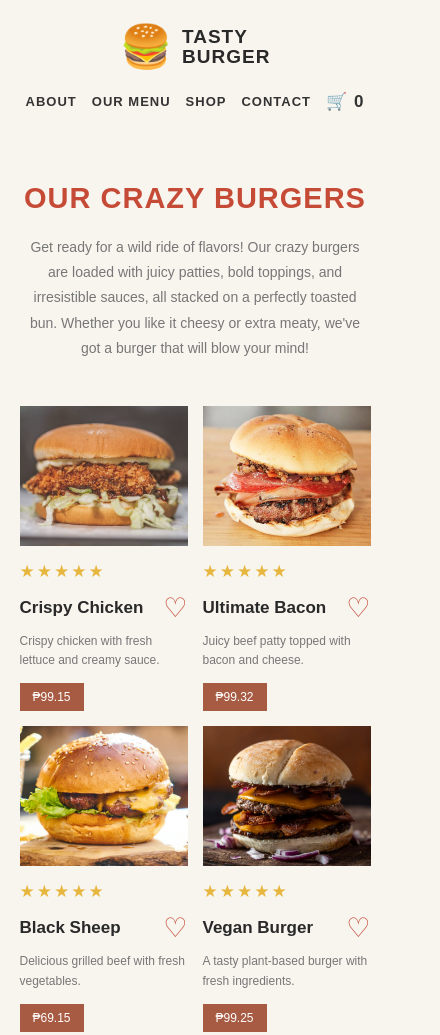
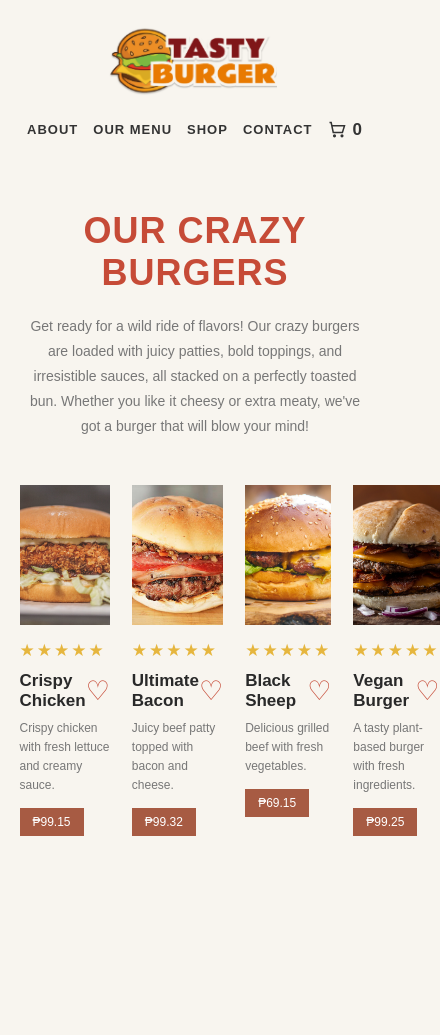
Before and after one commit to ravenpresado/tasty-burger, a plain HTML site: page index.html in a window 390 px wide. Shown: the whole page, 440 px wide, since content can reach past the window. After the commit the page ends 896 px from the top, so only its background shows below. Drawn offline with Linux system fonts and the light colour scheme.

Commit message:
Add tasty burger logo and improve styling

```diff
--- a/index.html
+++ b/index.html
@@ -12,20 +12,23 @@
     <header class="header">
         <div class="container navbar">
             <div class="logo">
-                <span class="burger-icon">🍔</span>
-                <div class="logo-text">
-                    <h2>TASTY</h2>
-                    <h2>BURGER</h2>
-                </div>
+                <img src="images/tasty-burger-logo.png"
+                     alt="Tasty Burger Logo">
             </div>
-
             <nav>
                 <a href="#about">ABOUT</a>
                 <a href="#menu">OUR MENU</a>
                 <a href="#shop">SHOP</a>
                 <a href="#contact">CONTACT</a>
                 <a href="#cart" class="cart">
-                    🛒 <span id="cart-count">0</span>
+                    <svg width="20" height="20" viewBox="0 0 24 24"
+                         fill="none" stroke="currentColor"
+                         stroke-width="1.8">
+                        <path d="M3 3h2l2.5 12h11L21 7H6"/>
+                        <circle cx="9" cy="19" r="1"/>
+                        <circle cx="18" cy="19" r="1"/>
+                    </svg>
+                    <span id="cart-count">0</span>
                 </a>
             </nav>
         </div>
--- a/style.css
+++ b/style.css
@@ -36,7 +36,38 @@ body {
 }
 
 .burger-icon {
-    font-size: 42px;
+    width: 48px;
+    height: 45px;
+    display: flex;
+    flex-direction: column;
+    justify-content: center;
+    align-items: center;
+    gap: 3px;
+}
+
+.bun-top {
+    width: 43px;
+    height: 15px;
+    background: #d99a36;
+    border: 2px solid #8b4a20;
+    border-radius: 25px 25px 5px 5px;
+}
+
+.burger-filling {
+    width: 46px;
+    height: 8px;
+    background: #8b4a20;
+    border-radius: 4px;
+    border-bottom: 3px solid #4b8b37;
+}
+
+.bun-bottom {
+    width: 43px;
+    height: 8px;
+    background: #d99a36;
+    border: 2px solid #8b4a20;
+    border-radius: 3px 3px 10px 10px;
+
 }
 
 .logo-text h2 {
@@ -191,15 +222,43 @@ nav a:hover {
     }
 
     .section-heading h1 {
-        font-size: 29px;
+        color: #c64b37;
+        font-size: 36px;
+        font-weight: 900;
+        letter-spacing: 1px;
+        margin-bottom: 20px;
     }
 
     .burger-grid {
-        grid-template-columns: repeat(2, 1fr);
-        gap: 15px;
+        display: grid;
+        grid-template-columns: repeat(4, 1fr);
+        gap: 22px;
     }
 
     .burger-card img {
         height: 140px;
     }
 }
+
+.cart {
+    display: flex;
+    align-items: center;
+    gap: 5px;
+}
+
+.cart svg {
+    width: 20px;
+    height: 20px;
+}
+
+.logo {
+    display: flex;
+    align-items: center;
+}
+
+.logo img {
+    width: 190px;
+    height: auto;
+    display: block;
+    mix-blend-mode: multiply;
+}
```
Also changed, not shown: images/tasty-burger-logo.png (added).
